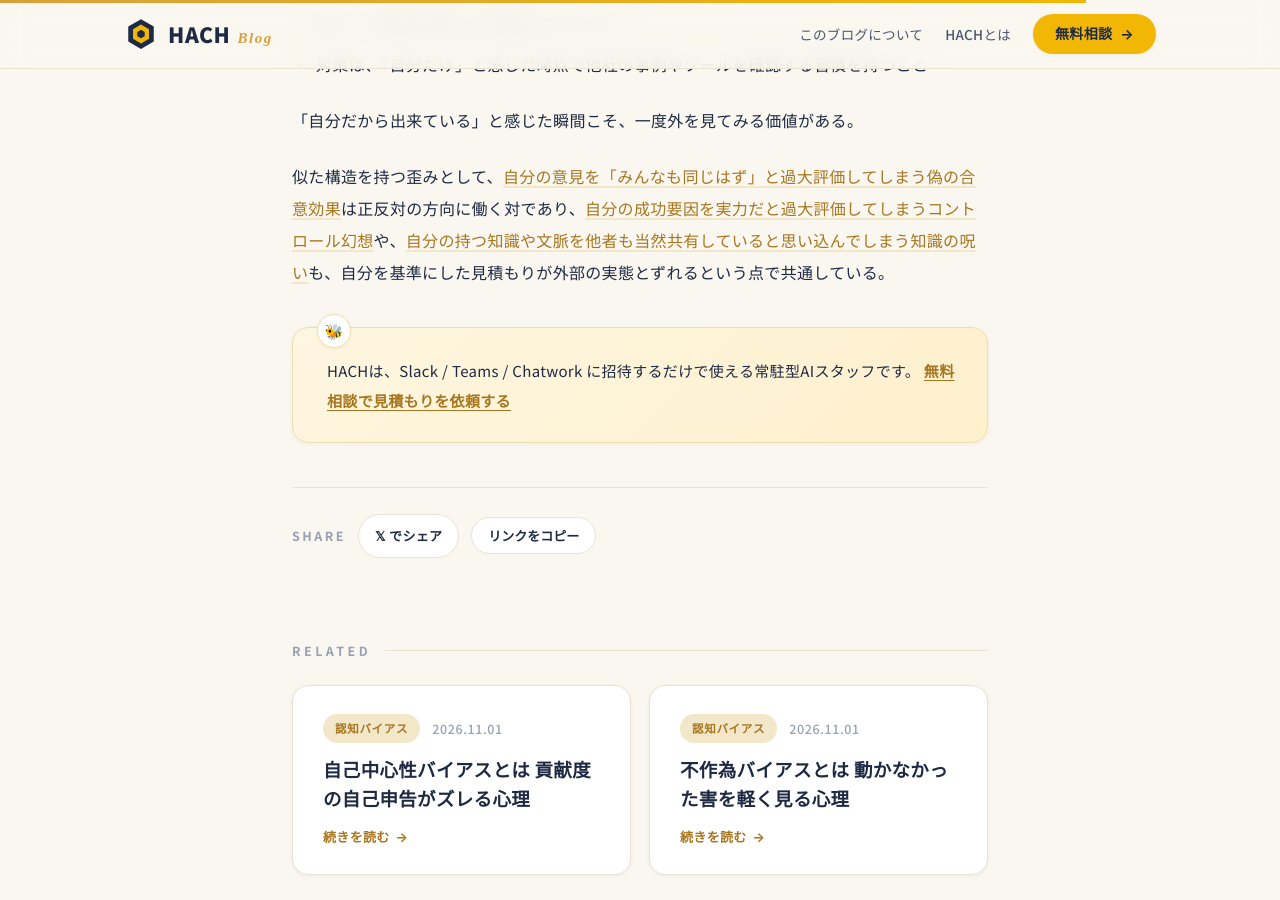
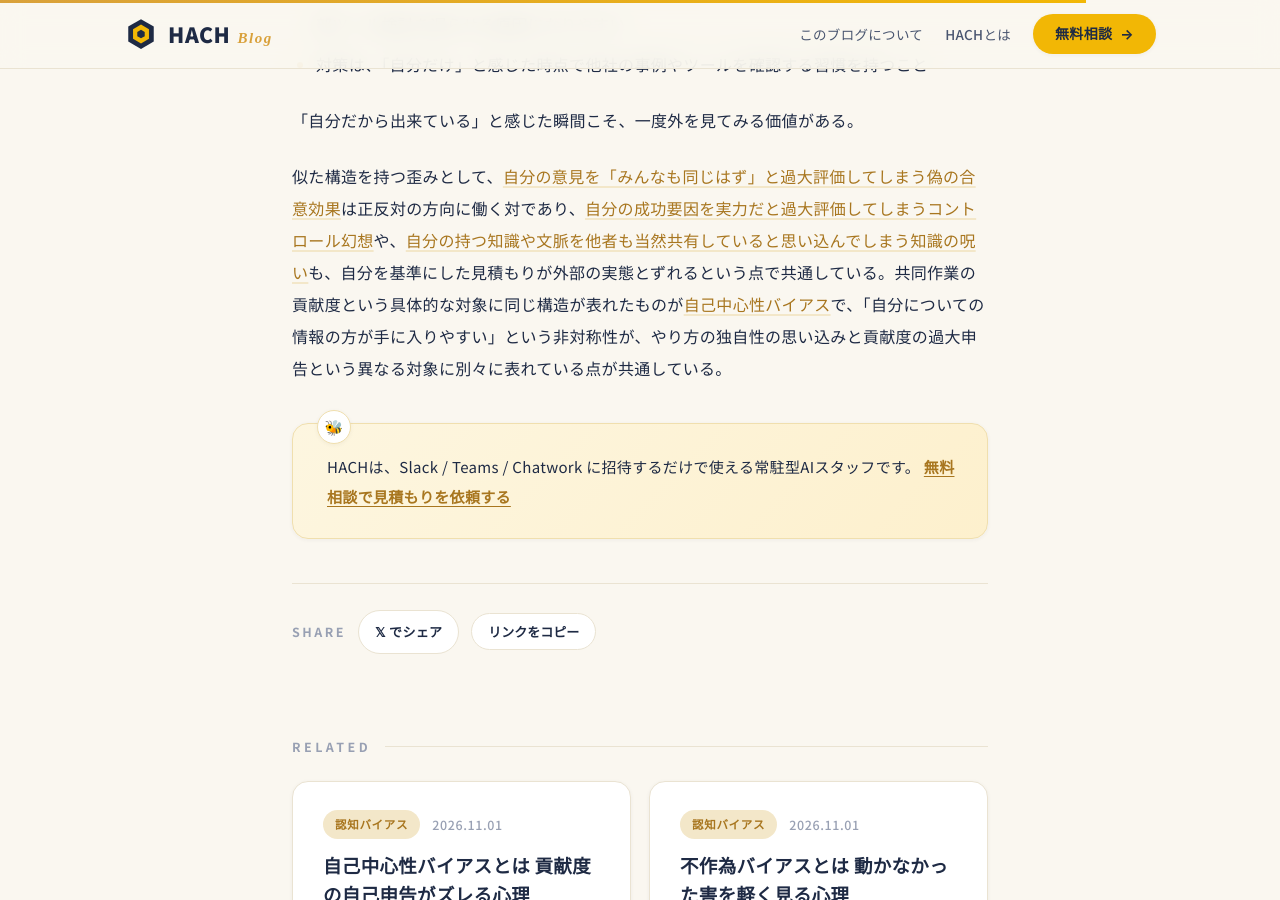
Before and after one commit to ismweb-ai/hach-blog, a Jekyll site: the page built from _posts/2026-10-18-false-uniqueness-koka-jibun-dake-no-tokushu-gino-kashouka-fuan.md, in a window 1280 px wide and 900 px high, scrolled down 3856 px. Built offline with Jekyll 4.4.1, drawn with Linux system fonts in a browser that asks for light colours; some web fonts are replaced.

Commit message:
内部リンク保守: 11-01公開2本(不作為バイアス・自己中心性バイアス)の孤立解消
関連6記事(現状維持バイアス・内集団バイアス・偽の独自性効果・優越の錯覚・
傍観者効果・選択的注意)から新規2記事への相互参照リンクを追加。

Co-Authored-By: Claude Sonnet 5 <noreply@anthropic.com>
Claude-Session: https://claude.ai/code/session_01GMXYZp9AAUzEuF71AVxmf3

```diff
--- a/_posts/2026-10-18-false-uniqueness-koka-jibun-dake-no-tokushu-gino-kashouka-fuan.md
+++ b/_posts/2026-10-18-false-uniqueness-koka-jibun-dake-no-tokushu-gino-kashouka-fuan.md
@@ -60,7 +60,7 @@ HACHは、Slack / Microsoft Teams / Chatwork / LINE WORKS に招待するだけ
 
 「自分だから出来ている」と感じた瞬間こそ、一度外を見てみる価値がある。
 
-似た構造を持つ歪みとして、[自分の意見を「みんなも同じはず」と過大評価してしまう偽の合意効果](/2026/10/false-consensus-koka-jibun-no-iken-ippanteki-omoikomi-fuan/)は正反対の方向に働く対であり、[自分の成功要因を実力だと過大評価してしまうコントロール幻想](/2026/10/control-genso-uriage-mokuhyou-gaiteki-youin-fuan/)や、[自分の持つ知識や文脈を他者も当然共有していると思い込んでしまう知識の呪い](/2026/10/chishiki-no-noroi-curse-of-knowledge-hikitsugi-zokujinka-fuan/)も、自分を基準にした見積もりが外部の実態とずれるという点で共通している。
+似た構造を持つ歪みとして、[自分の意見を「みんなも同じはず」と過大評価してしまう偽の合意効果](/2026/10/false-consensus-koka-jibun-no-iken-ippanteki-omoikomi-fuan/)は正反対の方向に働く対であり、[自分の成功要因を実力だと過大評価してしまうコントロール幻想](/2026/10/control-genso-uriage-mokuhyou-gaiteki-youin-fuan/)や、[自分の持つ知識や文脈を他者も当然共有していると思い込んでしまう知識の呪い](/2026/10/chishiki-no-noroi-curse-of-knowledge-hikitsugi-zokujinka-fuan/)も、自分を基準にした見積もりが外部の実態とずれるという点で共通している。共同作業の貢献度という具体的な対象に同じ構造が表れたものが[自己中心性バイアス](/2026/11/jiko-chushinsei-bias-egocentric-bias-kouken-do-jiko-shinkoku-zure-fuan/)で、「自分についての情報の方が手に入りやすい」という非対称性が、やり方の独自性の思い込みと貢献度の過大申告という異なる対象に別々に表れている点が共通している。
 
 > HACHは、Slack / Teams / Chatwork に招待するだけで使える常駐型AIスタッフです。
 > [無料相談で見積もりを依頼する](https://hach.work/contact.html?type=consult&utm_source=blog&utm_medium=article&utm_campaign=hach-promo)
```
Also changed, not shown: _posts/2026-09-27-genjo-iji-bias-kaizen-susumanai-fuan.md (+1 -1 lines), _posts/2026-10-06-naishudan-bias-mikata-hiiki-hyouka-fuan.md (+1 -1 lines), _posts/2026-10-20-yuuetsu-no-sakkaku-illusory-superiority-jiko-hyouka-jinji-hyouka-kairi-fuan.md (+1 -1 lines), _posts/2026-10-24-boukansha-koka-bystander-effect-channel-hottarakashi-darekaga-taiou-fuan.md (+1 -1 lines), _posts/2026-10-24-sentakuteki-chui-mienai-gorira-chumokugai-minogasu-fuan.md (+1 -1 lines).
